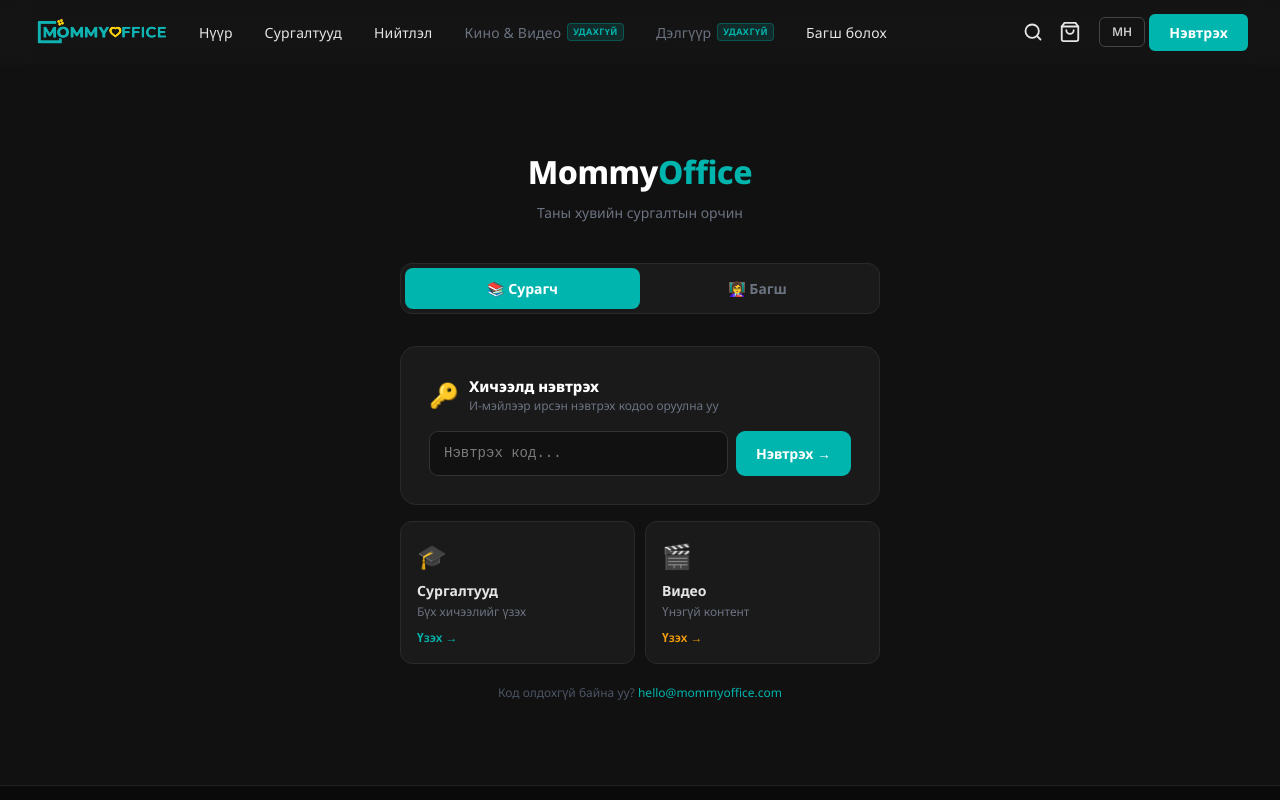
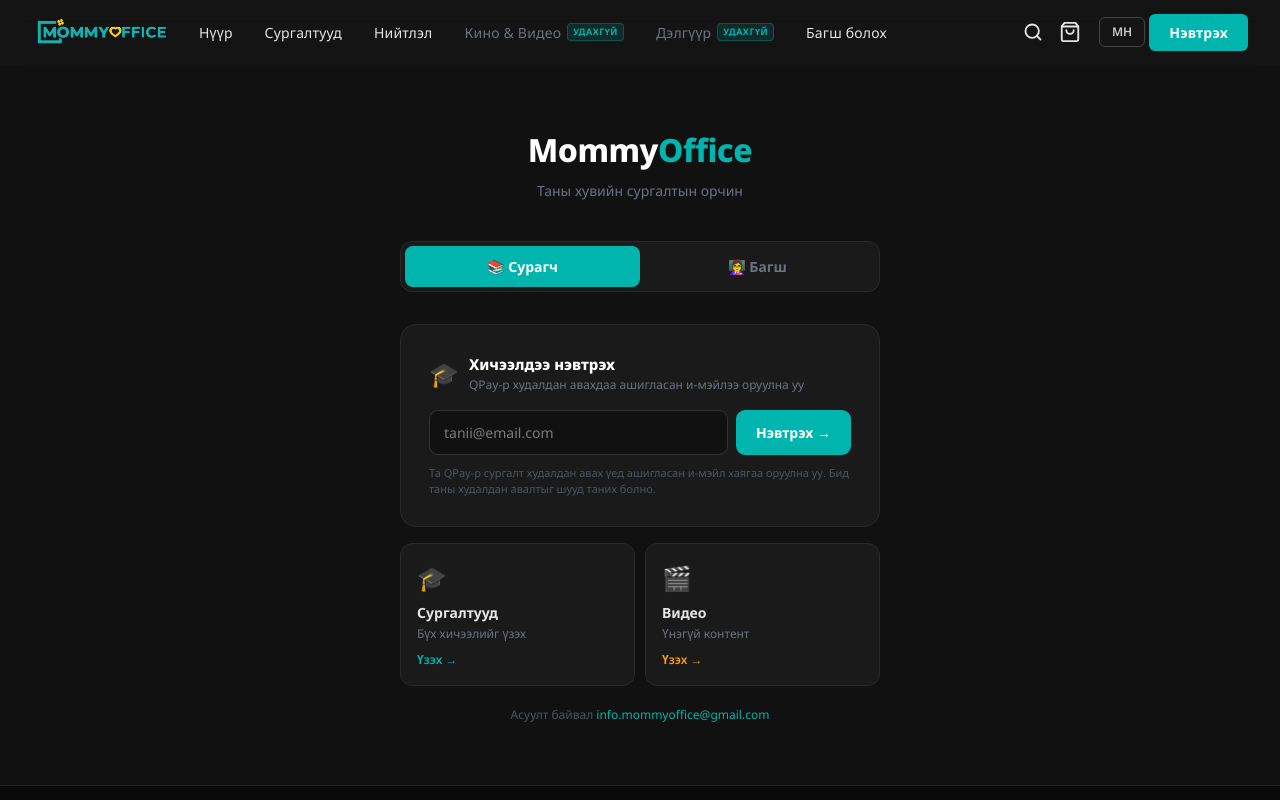
Before and after one commit to mntprime-app/mommyoffice, a Next.js app: page /en/access in a window 1280 px wide. Shown: the top 800 px of the page. Built offline with nearby package versions, Linux system fonts and the light colour scheme.

Commit message:
BUG-068: Email-first course access

```diff
--- a/src/app/[locale]/access/page.tsx
+++ b/src/app/[locale]/access/page.tsx
@@ -3,6 +3,7 @@
 import { useRouter, useParams } from 'next/navigation';
 
 type Tab = 'student' | 'instructor';
+type CourseResult = { courseId: string; courseSlug: string; courseTitleMn: string };
 
 export default function AccessIndexPage() {
   const router = useRouter();
@@ -10,21 +11,71 @@
   const locale = params.locale as string;
   const lp = (path: string) => `/${locale}${path}`;
 
-  const [tab, setTab] = useState<Tab>('student');
-  const [token, setToken] = useState('');
-  const [error, setError] = useState('');
+  const [tab, setTab]           = useState<Tab>('student');
+  const [email, setEmail]       = useState('');
+  const [error, setError]       = useState('');
+  const [submitting, setSubmitting] = useState(false);
+  const [courses, setCourses]   = useState<CourseResult[] | null>(null); // null = not submitted yet
 
-  function handleTokenSubmit(e: React.FormEvent) {
+  async function handleEmailSubmit(e: React.FormEvent) {
     e.preventDefault();
-    const cleaned = token.trim();
-    if (!cleaned) { setError('Нэвтрэх кодоо оруулна уу'); return; }
-    router.push(lp(`/access/${cleaned}`));
+    const trimmed = email.trim().toLowerCase();
+    if (!trimmed) { setError('И-мэйл хаягаа оруулна уу'); return; }
+    if (!trimmed.includes('@')) { setError('И-мэйл хаяг буруу байна'); return; }
+
+    setSubmitting(true);
+    setError('');
+    setCourses(null);
+
+    try {
+      const res = await fetch('/api/access/by-email', {
+        method: 'POST',
+        headers: { 'Content-Type': 'application/json' },
+        body: JSON.stringify({ email: trimmed }),
+      });
+      const data = await res.json() as { courses?: CourseResult[]; error?: string };
+
+      if (!res.ok || data.error) {
+        setError(data.error ?? 'Алдаа гарлаа. Дахин оролдоно уу.');
+        return;
+      }
+
+      const found = data.courses ?? [];
+
+      if (found.length === 0) {
+        setCourses([]);
+        return;
+      }
+
+      if (found.length === 1) {
+        // Single purchase → go straight to course player
+        router.push(lp(`/courses/${found[0].courseSlug}/learn`));
+        return;
+      }
+
+      // Multiple purchases → show picker
+      setCourses(found);
+    } catch {
+      setError('Холболтын алдаа гарлаа. Дахин оролдоно уу.');
+    } finally {
+      setSubmitting(false);
+    }
+  }
+
+  function reset() {
+    setEmail('');
+    setError('');
+    setCourses(null);
   }
 
   return (
-    <div style={{ minHeight: '90vh', background: '#111', display: 'flex', flexDirection: 'column', alignItems: 'center', justifyContent: 'center', padding: '2rem 1rem' }}>
+    <div style={{
+      minHeight: '90vh', background: '#111',
+      display: 'flex', flexDirection: 'column', alignItems: 'center', justifyContent: 'center',
+      padding: '2rem 1rem',
+    }}>
 
-      {/* Logo / Title */}
+      {/* Logo */}
       <div style={{ textAlign: 'center', marginBottom: '2.5rem' }}>
         <div style={{ fontSize: '2rem', fontWeight: 900, color: '#fff', letterSpacing: '-0.5px' }}>
           Mommy<span style={{ color: '#00B5AD' }}>Office</span>
@@ -35,7 +86,10 @@
       </div>
 
       {/* Tab switcher */}
-      <div style={{ display: 'flex', background: '#1a1a1a', border: '1px solid #2a2a2a', borderRadius: '12px', padding: '4px', marginBottom: '2rem', width: '100%', maxWidth: '480px' }}>
+      <div style={{
+        display: 'flex', background: '#1a1a1a', border: '1px solid #2a2a2a', borderRadius: '12px',
+        padding: '4px', marginBottom: '2rem', width: '100%', maxWidth: '480px',
+      }}>
         <button onClick={() => setTab('student')} style={{
           flex: 1, padding: '10px', borderRadius: '8px', border: 'none', cursor: 'pointer',
           fontWeight: 700, fontSize: '14px', transition: 'all 0.15s',
@@ -58,62 +112,134 @@
       {tab === 'student' && (
         <div style={{ width: '100%', maxWidth: '480px', display: 'flex', flexDirection: 'column', gap: '1rem' }}>
 
-          {/* Token entry */}
+          {/* ── State: multiple courses picker ── */}
+          {courses !== null && courses.length > 1 && (
+            <div style={{ background: '#1a1a1a', border: '1px solid #2a2a2a', borderRadius: '16px', padding: '1.75rem' }}>
+              <div style={{ fontWeight: 800, color: '#fff', fontSize: '15px', marginBottom: '4px' }}>
+                Таны худалдан авсан сургалтууд
+              </div>
+              <div style={{ fontSize: '12px', color: '#6b7280', marginBottom: '1.25rem' }}>
+                {email} — нэвтрэх сургалтаа сонгоно уу
+              </div>
+              <div style={{ display: 'flex', flexDirection: 'column', gap: '10px' }}>
+                {courses.map((c) => (
+                  <a
+                    key={c.courseId}
+                    href={lp(`/courses/${c.courseSlug}/learn`)}
+                    style={{
+                      display: 'block', padding: '14px 16px',
+                      background: 'rgba(0,181,173,0.08)',
+                      border: '1px solid rgba(0,181,173,0.25)',
+                      borderRadius: '10px', textDecoration: 'none',
+                      color: '#e5e5e5', fontWeight: 600, fontSize: '14px',
+                      transition: 'border-color 0.15s',
+                    }}
+                  >
+                    🎓 {c.courseTitleMn}
+                    <span style={{ fontSize: '11px', color: '#00B5AD', marginLeft: '8px', fontWeight: 400 }}>Эхлүүлэх →</span>
+                  </a>
+                ))}
+              </div>
+              <button onClick={reset} style={{
+                background: 'none', border: 'none', color: '#6b7280', cursor: 'pointer',
+                fontSize: '12px', marginTop: '1rem', textDecoration: 'underline', padding: 0,
+              }}>
+                ← Буцах
+              </button>
+            </div>
+          )}
+
+          {/* ── State: not found ── */}
+          {courses !== null && courses.length === 0 && (
+            <div style={{ background: '#1a1a1a', border: '1px solid rgba(245,158,11,0.3)', borderRadius: '16px', padding: '1.75rem', textAlign: 'center' }}>
+              <div style={{ fontSize: '2rem', marginBottom: '0.75rem' }}>📭</div>
+              <div style={{ fontWeight: 700, color: '#fbbf24', fontSize: '15px', marginBottom: '6px' }}>
+                Худалдан авалт олдсонгүй
+              </div>
+              <p style={{ color: '#6b7280', fontSize: '13px', lineHeight: 1.6, margin: '0 0 1rem' }}>
+                <strong style={{ color: '#e5e5e5' }}>{email}</strong> хаягт холбоотой идэвхтэй сургалт олдсонгүй.
+                <br />QPay-р төлбөр хийсэн боловч и-мэйл хаяг тохирохгүй байж болно.
+              </p>
+              <a href="mailto:info.mommyoffice@gmail.com?subject=Хичээлд нэвтрэх тусламж" style={{
+                display: 'inline-block', background: '#00B5AD', color: '#fff',
+                padding: '10px 20px', borderRadius: '8px', textDecoration: 'none',
+                fontWeight: 700, fontSize: '13px', marginBottom: '12px',
+              }}>
+                Тусламж авах →
+              </a>
+              <br />
+              <button onClick={reset} style={{
+                background: 'none', border: 'none', color: '#6b7280', cursor: 'pointer',
+                fontSize: '12px', textDecoration: 'underline', padding: 0,
+              }}>
+                ← Өөр и-мэйлээр оролдох
+              </button>
+            </div>
+          )}
+
+          {/* ── State: email input (default) ── */}
+          {courses === null && (
             <div style={{ background: '#1a1a1a', border: '1px solid #2a2a2a', borderRadius: '16px', padding: '1.75rem' }}>
               <div style={{ display: 'flex', alignItems: 'center', gap: '10px', marginBottom: '1rem' }}>
-              <span style={{ fontSize: '24px' }}>🔑</span>
+                <span style={{ fontSize: '24px' }}>🎓</span>
                 <div>
-                <div style={{ fontWeight: 800, color: '#fff', fontSize: '15px' }}>Хичээлд нэвтрэх</div>
-                <div style={{ color: '#6b7280', fontSize: '12px' }}>И-мэйлээр ирсэн нэвтрэх кодоо оруулна уу</div>
+                  <div style={{ fontWeight: 800, color: '#fff', fontSize: '15px' }}>Хичээлдээ нэвтрэх</div>
+                  <div style={{ color: '#6b7280', fontSize: '12px' }}>
+                    QPay-р худалдан авахдаа ашигласан и-мэйлээ оруулна уу
                   </div>
                 </div>
-            <form onSubmit={handleTokenSubmit} style={{ display: 'flex', gap: '8px' }}>
+              </div>
+              <form onSubmit={handleEmailSubmit} style={{ display: 'flex', gap: '8px' }}>
                 <input
-                value={token}
-                onChange={(e) => { setToken(e.target.value); setError(''); }}
-                placeholder="Нэвтрэх код..."
+                  type="email"
+                  value={email}
+                  onChange={(e) => { setEmail(e.target.value); setError(''); }}
+                  placeholder="tanii@email.com"
+                  autoComplete="email"
                   style={{
                     flex: 1, padding: '11px 14px', borderRadius: '9px',
                     border: `1px solid ${error ? '#ef4444' : '#333'}`,
                     fontSize: '14px', background: '#111', color: '#e5e5e5',
-                  fontFamily: 'monospace', outline: 'none',
+                    outline: 'none', fontFamily: 'inherit',
                   }}
                 />
-              <button type="submit" style={{
-                background: '#00B5AD', color: '#fff', border: 'none',
-                padding: '11px 20px', borderRadius: '9px', fontWeight: 700,
-                fontSize: '14px', cursor: 'pointer', whiteSpace: 'nowrap',
+                <button type="submit" disabled={submitting} style={{
+                  background: submitting ? '#374151' : '#00B5AD',
+                  color: '#fff', border: 'none',
+                  padding: '11px 20px', borderRadius: '9px',
+                  fontWeight: 700, fontSize: '14px',
+                  cursor: submitting ? 'not-allowed' : 'pointer',
+                  whiteSpace: 'nowrap', minWidth: '80px',
                 }}>
-                Нэвтрэх →
+                  {submitting ? '...' : 'Нэвтрэх →'}
                 </button>
               </form>
-            {error && <p style={{ fontSize: '12px', color: '#f87171', margin: '6px 0 0' }}>{error}</p>}
+              {error && (
+                <p style={{ fontSize: '12px', color: '#f87171', margin: '6px 0 0' }}>{error}</p>
+              )}
+              <p style={{ fontSize: '11px', color: '#4b5563', margin: '10px 0 0', lineHeight: 1.5 }}>
+                Та QPay-р сургалт худалдан авах үед ашигласан и-мэйл хаягаа оруулна уу.
+                Бид таны худалдан авалтыг шууд таних болно.
+              </p>
             </div>
+          )}
 
           {/* Browse / Buy */}
+          {courses === null && (
             <div style={{ display: 'grid', gridTemplateColumns: '1fr 1fr', gap: '10px' }}>
-            <ActionCard
-              href={lp('/courses')}
-              icon="🎓"
-              title="Сургалтууд"
-              desc="Бүх хичээлийг үзэх"
-              color="#00B5AD"
-            />
-            <ActionCard
-              href={lp('/videos')}
-              icon="🎬"
-              title="Видео"
-              desc="Үнэгүй контент"
-              color="#f59e0b"
-            />
+              <ActionCard href={lp('/courses')} icon="🎓" title="Сургалтууд" desc="Бүх хичээлийг үзэх" color="#00B5AD" />
+              <ActionCard href={lp('/videos')}  icon="🎬" title="Видео"       desc="Үнэгүй контент"    color="#f59e0b" />
             </div>
+          )}
 
+          {courses === null && (
             <div style={{ textAlign: 'center', fontSize: '12px', color: '#4b5563', paddingTop: '4px' }}>
-            Код олдохгүй байна уу?{' '}
-            <a href="mailto:hello@mommyoffice.com" style={{ color: '#00B5AD', textDecoration: 'none' }}>
-              hello@mommyoffice.com
+              Асуулт байвал{' '}
+              <a href="mailto:info.mommyoffice@gmail.com" style={{ color: '#00B5AD', textDecoration: 'none' }}>
+                info.mommyoffice@gmail.com
               </a>
             </div>
+          )}
         </div>
       )}
 
@@ -121,7 +247,6 @@
       {tab === 'instructor' && (
         <div style={{ width: '100%', maxWidth: '480px', display: 'flex', flexDirection: 'column', gap: '1rem' }}>
 
-          {/* Already an instructor → login */}
           <div style={{ background: '#1a1a1a', border: '1px solid #2a2a2a', borderRadius: '16px', padding: '1.75rem' }}>
             <div style={{ display: 'flex', alignItems: 'center', gap: '10px', marginBottom: '1.25rem' }}>
               <span style={{ fontSize: '24px' }}>🔐</span>
@@ -140,15 +265,17 @@
             </a>
           </div>
 
-          {/* Divider */}
           <div style={{ display: 'flex', alignItems: 'center', gap: '12px' }}>
             <div style={{ flex: 1, height: '1px', background: '#2a2a2a' }} />
             <span style={{ fontSize: '12px', color: '#4b5563' }}>эсвэл</span>
             <div style={{ flex: 1, height: '1px', background: '#2a2a2a' }} />
           </div>
 
-          {/* Become instructor CTA */}
-          <div style={{ background: 'linear-gradient(135deg, rgba(99,102,241,0.15) 0%, rgba(0,181,173,0.08) 100%)', border: '1px solid rgba(99,102,241,0.3)', borderRadius: '16px', padding: '1.75rem', textAlign: 'center' }}>
+          <div style={{
+            background: 'linear-gradient(135deg, rgba(99,102,241,0.15) 0%, rgba(0,181,173,0.08) 100%)',
+            border: '1px solid rgba(99,102,241,0.3)', borderRadius: '16px',
+            padding: '1.75rem', textAlign: 'center',
+          }}>
             <div style={{ fontSize: '36px', marginBottom: '0.75rem' }}>🎓</div>
             <div style={{ fontWeight: 800, color: '#fff', fontSize: '16px', marginBottom: '0.5rem' }}>
               MommyOffice-д багш болох
@@ -156,7 +283,7 @@
             <p style={{ color: '#9ca3af', fontSize: '13px', lineHeight: 1.6, margin: '0 0 1.25rem' }}>
               Таны мэдлэгийг олон мянган ээжид хүргэ. QPay-р шууд орлого олж, хичээлээ бүтээгээрэй.
             </p>
-            <div style={{ display: 'flex', flexDirection: 'column', gap: '8px' }}>
+            <div style={{ display: 'flex', flexDirection: 'column', gap: '8px', marginBottom: '1.25rem' }}>
               {[
                 '📤 Өргөдлөө 5 минутад бөглөнө',
                 '🔍 1-3 хоногт бид хянана',
@@ -167,7 +294,7 @@
               ))}
             </div>
             <a href={lp('/become-instructor')} style={{
-              display: 'block', marginTop: '1.25rem',
+              display: 'block',
               background: '#6366f1', color: '#fff',
               padding: '13px', borderRadius: '10px',
               fontWeight: 700, fontSize: '15px', textDecoration: 'none',
@@ -181,12 +308,14 @@
   );
 }
 
-function ActionCard({ href, icon, title, desc, color }: { href: string; icon: string; title: string; desc: string; color: string }) {
+function ActionCard({ href, icon, title, desc, color }: {
+  href: string; icon: string; title: string; desc: string; color: string;
+}) {
   return (
     <a href={href} style={{ textDecoration: 'none' }}>
       <div style={{
-        background: '#1a1a1a', border: `1px solid #2a2a2a`, borderRadius: '12px',
-        padding: '1rem', cursor: 'pointer', transition: 'border-color 0.15s',
+        background: '#1a1a1a', border: '1px solid #2a2a2a', borderRadius: '12px',
+        padding: '1rem', cursor: 'pointer',
       }}>
         <div style={{ fontSize: '24px', marginBottom: '6px' }}>{icon}</div>
         <div style={{ fontWeight: 700, color: '#e5e5e5', fontSize: '14px' }}>{title}</div>
--- /dev/null
+++ b/src/app/api/access/by-email/route.ts
@@ -0,0 +1,81 @@
+/**
+ * POST /api/access/by-email
+ *
+ * BUG-068: Email-first course access — industry standard (Netflix / Udemy pattern).
+ * Takes the buyer's email and returns all active course purchases linked to it.
+ * The client then redirects to /mn/courses/[slug]/learn (single course) or
+ * shows a course-picker list (multiple purchases).
+ *
+ * Body: { email: string }
+ * Returns: { courses: Array<{ courseSlug, courseTitleMn, courseId }> }
+ *
+ * No tokens are exposed to the client — the learn page has no enrollment gate
+ * so the slug is sufficient to start watching.
+ */
+
+import { NextRequest, NextResponse } from 'next/server';
+import { createAdminClient } from '@/lib/supabase/server';
+
+export async function POST(req: NextRequest) {
+  let email = '';
+  try {
+    const body = await req.json() as { email?: unknown };
+    email = String(body.email ?? '').trim().toLowerCase();
+  } catch {
+    return NextResponse.json({ error: 'Invalid request body' }, { status: 400 });
+  }
+
+  if (!email || !email.includes('@') || !email.includes('.')) {
+    return NextResponse.json({ error: 'И-мэйл хаяг буруу байна' }, { status: 400 });
+  }
+
+  const supabase = await createAdminClient();
+  const now = new Date().toISOString();
+
+  // All active tokens for this email (lifetime = expires_at IS NULL, timed = not yet expired)
+  const { data: tokens, error } = await supabase
+    .from('mo_access_tokens')
+    .select('token, course_id, expires_at')
+    .eq('email', email)
+    .or(`expires_at.is.null,expires_at.gt.${now}`);
+
+  if (error) {
+    console.error('[by-email] Supabase error:', error.message);
+    return NextResponse.json({ error: 'Сервер алдаа гарлаа' }, { status: 500 });
+  }
+
+  if (!tokens || tokens.length === 0) {
+    return NextResponse.json({ courses: [] });
+  }
+
+  // Deduplicate by course_id (re-purchases, duplicate webhooks, etc.)
+  const seenCourseIds = new Set<string>();
+  const uniqueTokens = tokens.filter((t) => {
+    if (seenCourseIds.has(String(t.course_id))) return false;
+    seenCourseIds.add(String(t.course_id));
+    return true;
+  });
+
+  const courseIds = uniqueTokens.map((t) => String(t.course_id));
+
+  const { data: courses } = await supabase
+    .from('mo_courses')
+    .select('id, title_mn, slug')
+    .in('id', courseIds);
+
+  const courseMap = Object.fromEntries((courses ?? []).map((c) => [String(c.id), c]));
+
+  const result = uniqueTokens
+    .map((t) => {
+      const c = courseMap[String(t.course_id)];
+      if (!c) return null;
+      return {
+        courseId:      String(t.course_id),
+        courseSlug:    String(c.slug),
+        courseTitleMn: String(c.title_mn),
+      };
+    })
+    .filter(Boolean);
+
+  return NextResponse.json({ courses: result });
+}
```
Lines whose indentation alone changed are shown as unchanged.
